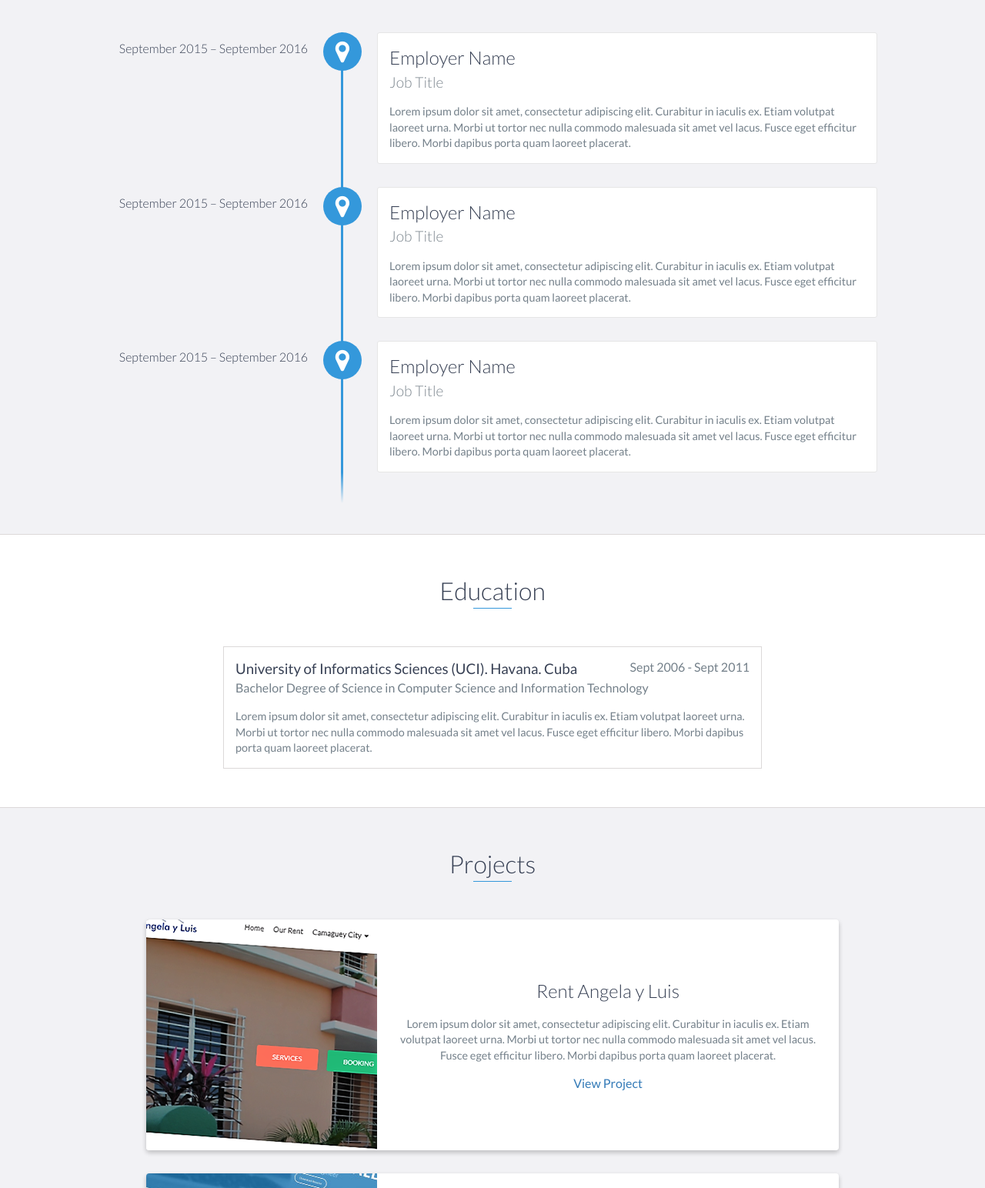
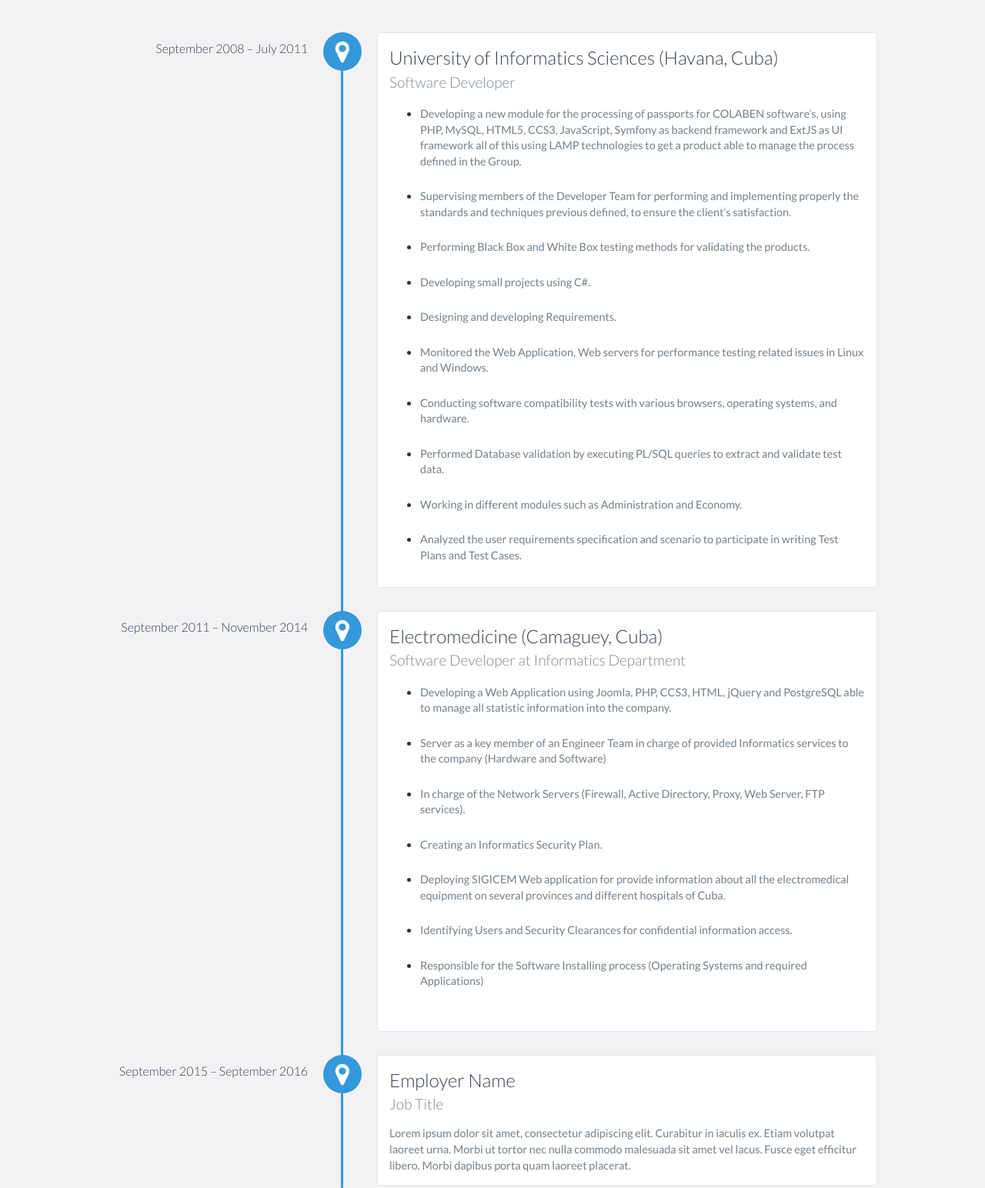
Before and after one commit to rsxfiles/portfolio, a website: page index.html in a window 1280 px wide. Shown: the part 1140-2684 px from the top of the page at 77% size. Drawn offline with nearby package versions, Linux system fonts and the light colour scheme.

Commit message:
Update Experience
Updating Experience fron resume

```diff
--- a/index.html
+++ b/index.html
@@ -85,20 +85,69 @@
     <div id="experience" class="background-alt">
         <h2 class="heading">Experience</h2>
         <div id="experience-timeline">
-            <div data-date="September 2015 – September 2016">
-                <h3>Employer Name</h3>
-                <h4>Job Title</h4>
-                <p>
-                    Lorem ipsum dolor sit amet, consectetur adipiscing elit. Curabitur in iaculis ex. Etiam volutpat laoreet urna. Morbi ut tortor nec nulla commodo malesuada sit amet vel lacus. Fusce eget efficitur libero. Morbi dapibus porta quam laoreet placerat.
-                </p>
+            <div data-date="September 2008 – July 2011">
+                <h3>University of Informatics Sciences (Havana, Cuba)</h3>
+                <h4>Software Developer</h4>
+                   	<ul>
+                		<li>
+                			<p>Developing a new module for the processing of passports for COLABEN software’s, using PHP, MySQL, HTML5, CCS3, JavaScript, Symfony as backend framework and ExtJS as UI framework all of this using LAMP technologies to get a product able to manage the process defined in the Group.</p>
+                		</li><br>
+                		<li><p>
+                			Supervising members of the Developer Team for performing and implementing properly the standards and techniques previous defined, to ensure the client’s satisfaction.</p>
+                		</li><br>
+                		<li><p>
+                			Performing Black Box and White Box testing methods for validating the products.</p>
+                		</li><br>
+                		<li><p>
+                			Developing small projects using C#.</p>
+                		</li><br>
+                		<li><p>
+                			Designing and developing Requirements.</p>
+                		</li><br>
+                		<li><p>
+                			Monitored the Web Application, Web servers for performance testing related issues in Linux and Windows.</p>
+                		</li><br>
+                		<li><p>
+                			Conducting software compatibility tests with various browsers, operating systems, and hardware.</p>
+                		</li><br>
+                		<li><p>
+                			Performed Database validation by executing PL/SQL queries to extract and validate test data.</p>
+                		</li><br>
+                		<li><p>
+                			Working in different modules such as Administration and Economy.</p>
+                		</li><br>
+                		<li><p>
+                			Analyzed the user requirements specification and scenario to participate in writing Test Plans and Test Cases.</p>
+                		</li>
+                	</ul>
             </div>
 
-            <div data-date="September 2015 – September 2016">
-                <h3>Employer Name</h3>
-                <h4>Job Title</h4>
-                <p>
-                    Lorem ipsum dolor sit amet, consectetur adipiscing elit. Curabitur in iaculis ex. Etiam volutpat laoreet urna. Morbi ut tortor nec nulla commodo malesuada sit amet vel lacus. Fusce eget efficitur libero. Morbi dapibus porta quam laoreet placerat.
-                </p>
+            <div data-date="September 2011 – November 2014">
+                <h3>Electromedicine (Camaguey, Cuba) </h3>
+                <h4>Software Developer at Informatics Department</h4>
+                    <ul>
+	               		<li>
+                			<p>Developing a Web Application using Joomla, PHP, CCS3, HTML, jQuery and PostgreSQL able to manage all statistic information into the company.</p>
+                		</li><br>
+                		<li><p>
+                			Server as a key member of an Engineer Team in charge of provided Informatics services to the company (Hardware and Software)</p>
+                		</li><br>
+                		<li><p>
+                			In charge of the Network Servers (Firewall, Active Directory, Proxy, Web Server, FTP services).</p>
+                		</li><br>
+                		<li><p>
+                			Creating an Informatics Security Plan.</p>
+                		</li><br>
+                		<li><p>
+                			Deploying SIGICEM Web application for provide information about all the electromedical equipment on several provinces and different hospitals of Cuba.</p>
+                		</li><br>
+                		<li><p>
+                			Identifying Users and Security Clearances for confidential information access.</p>
+                		</li><br>
+                		<li><p>
+                			Responsible for the Software Installing process (Operating Systems and required Applications)</p>
+                		</li><br>
+                	</ul>
             </div>
 
             <div data-date="September 2015 – September 2016">
```
Also changed, not shown: 1 other file.
